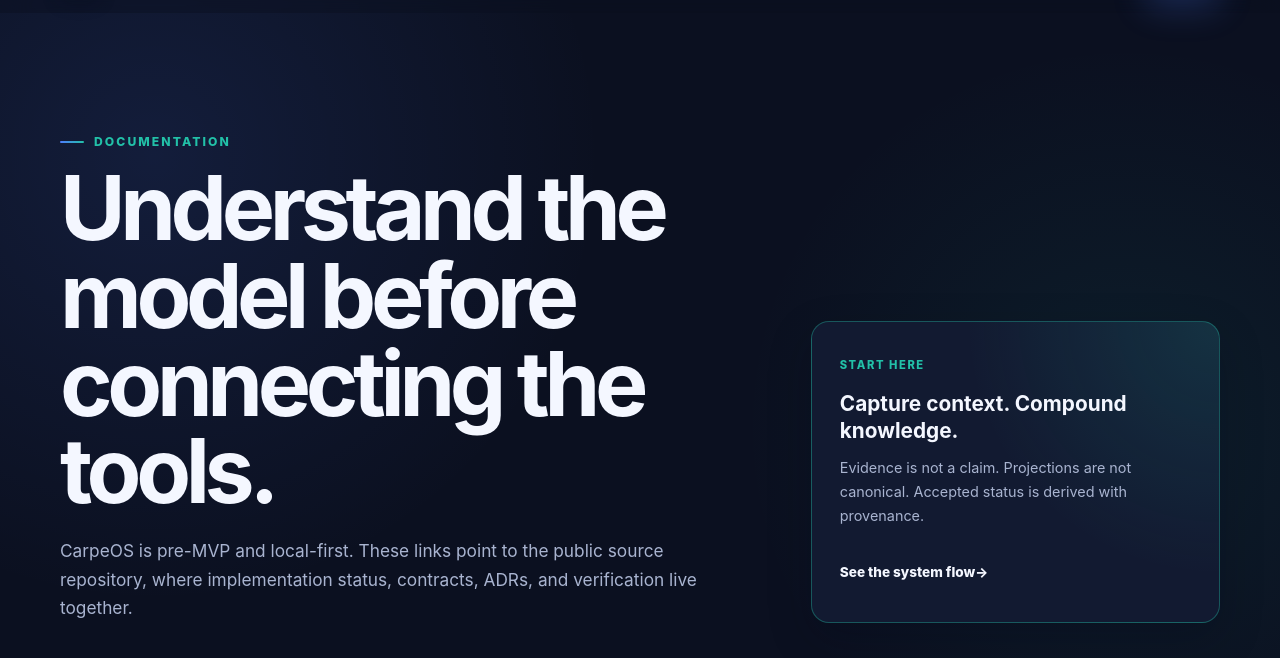
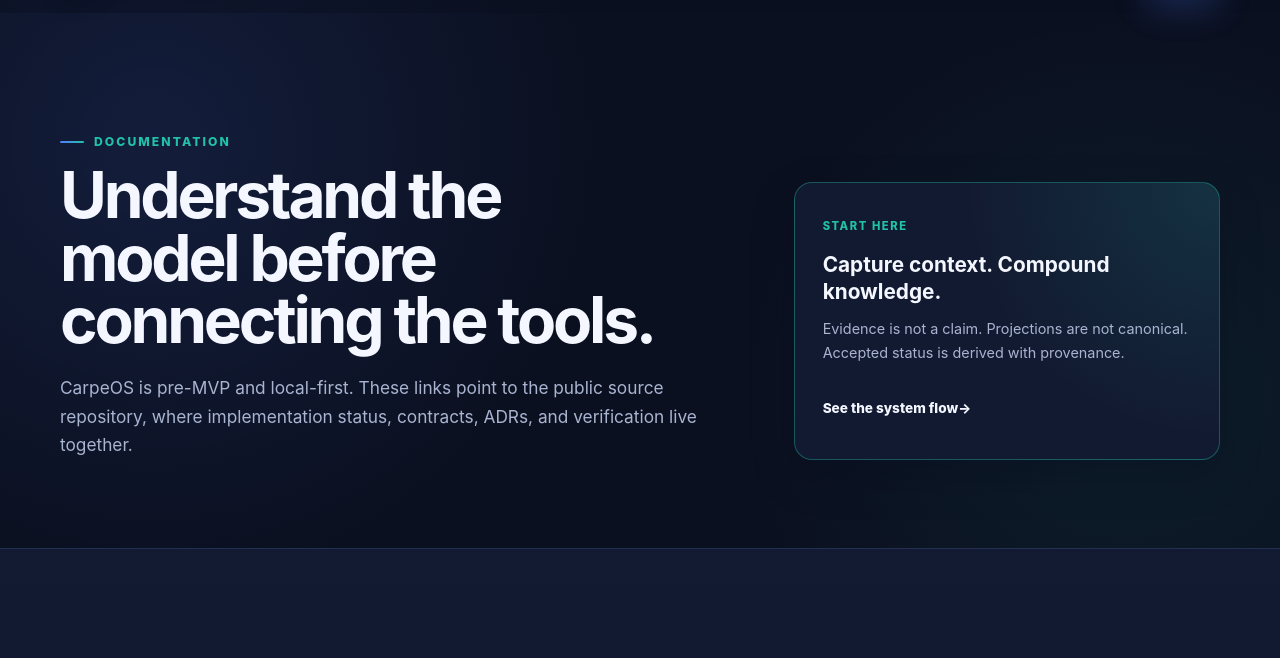
Before and after one commit to innocarpe/carpeos-website, a plain HTML site: page docs/index.html in a window 1280 px wide. Shown: the part 62-720 px from the top of the page. Drawn offline with Linux system fonts and the light colour scheme.

Commit message:
fix: rebalance documentation hero

```diff
--- a/css/styles.css
+++ b/css/styles.css
@@ -1034,19 +1034,21 @@ button:focus-visible {
 
 .docs-hero-inner {
   display: grid;
-  grid-template-columns: minmax(0, 1.12fr) minmax(340px, 0.7fr);
-  gap: clamp(48px, 8vw, 96px);
+  grid-template-columns: minmax(0, 1.12fr) minmax(360px, 0.72fr);
+  gap: clamp(48px, 5.5vw, 76px);
   align-items: end;
 }
 
 .docs-hero h1 {
-  max-width: 850px;
+  max-width: 760px;
   margin: 12px 0 22px;
   color: var(--text-0);
-  font-size: clamp(3.1rem, 7vw, 6rem);
+  font-size: clamp(3.4rem, 5vw, 4.6rem);
   line-height: 0.98;
-  letter-spacing: -0.06em;
-  overflow-wrap: anywhere;
+  letter-spacing: -0.05em;
+  overflow-wrap: normal;
+  text-wrap: balance;
+  word-break: normal;
 }
 
 .docs-hero p {
```
